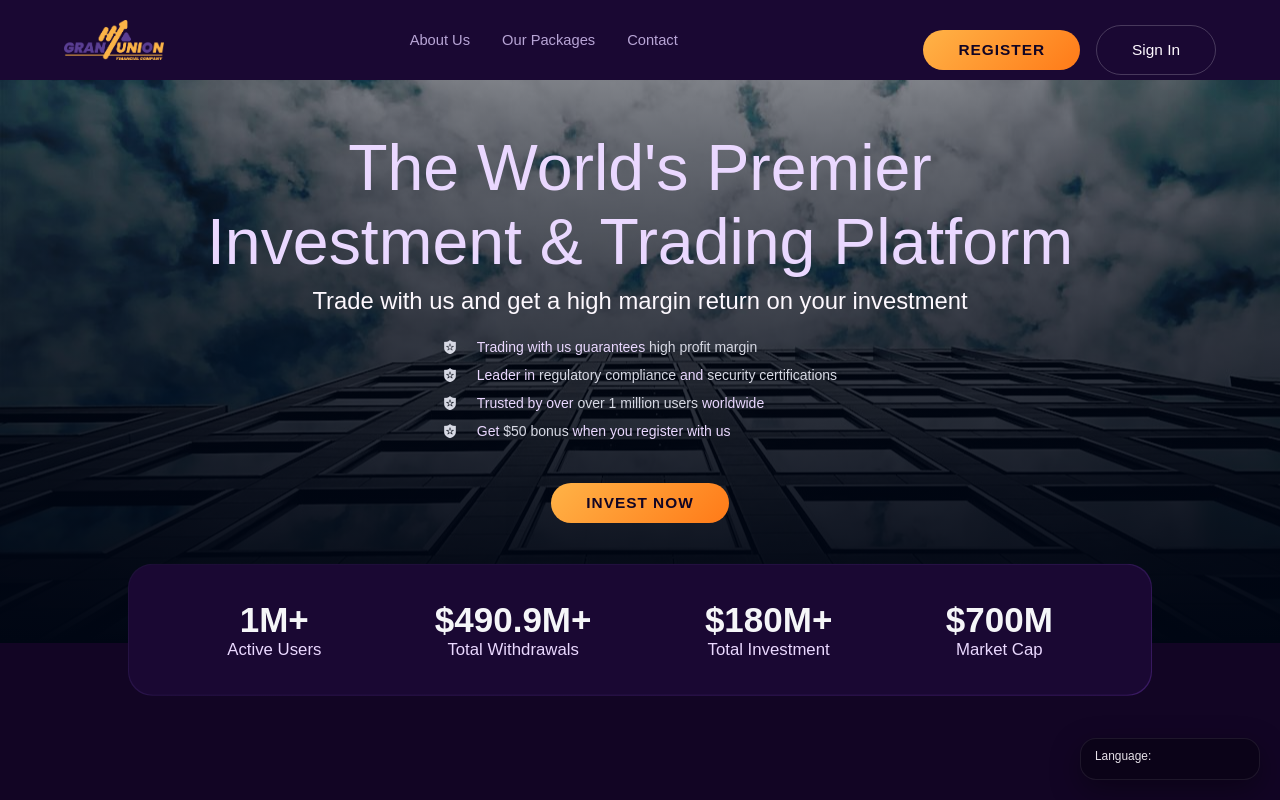
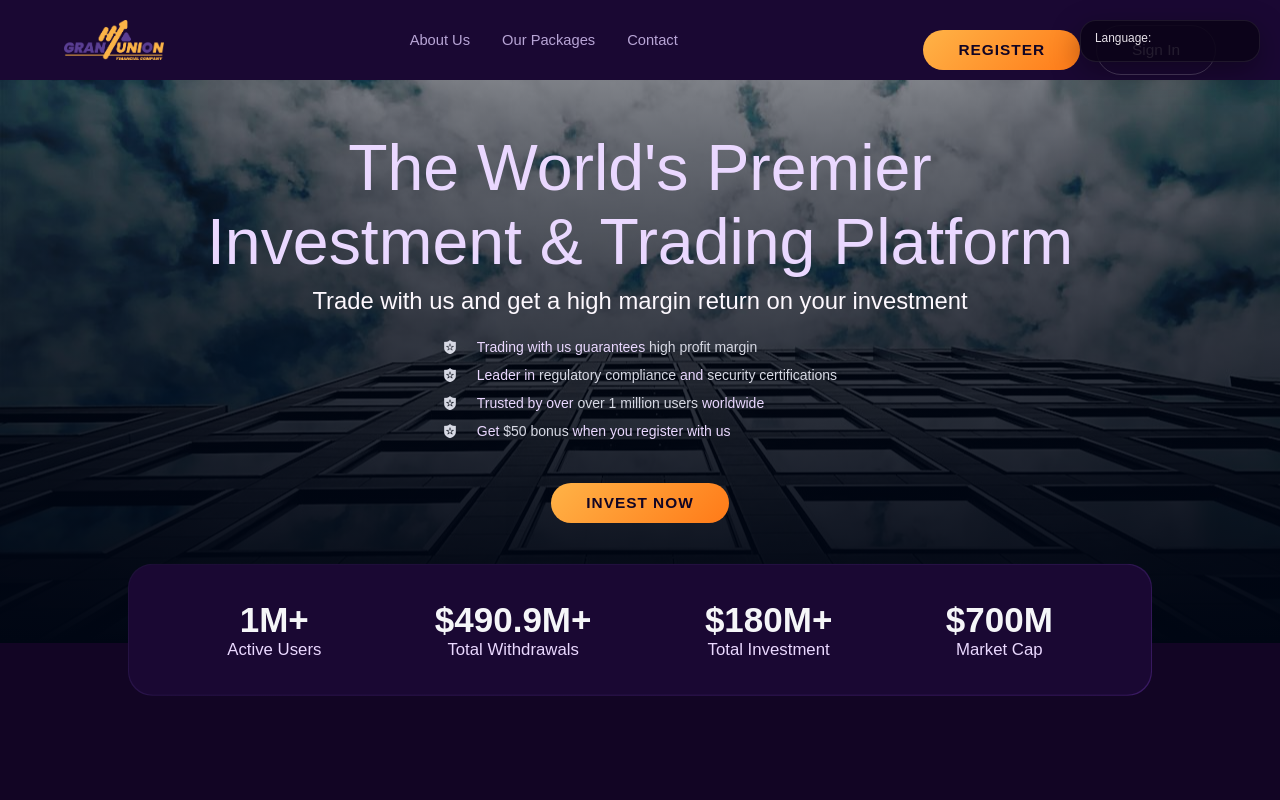
Before and after one commit to Pelumipecky/Topgrantinvestment, a Next.js app: page / in a window 1280 px wide. Built offline with nearby package versions, Linux system fonts and the light colour scheme; no server answers.

Commit message:
UI: move translate widget to top-right

```diff
--- a/src/styles/global.css
+++ b/src/styles/global.css
@@ -475,7 +475,7 @@ select:-webkit-autofill {
 
 .translate-widget {
   position: fixed;
-  bottom: 20px;
+  top: 20px;
   right: 20px;
   background: rgba(12, 4, 24, 0.9);
   border: 1px solid rgba(255,255,255,0.08);
@@ -522,3 +522,10 @@ select:-webkit-autofill {
   background-color: transparent;
   border: none !important;
 }
+
+/* Hide translate widget on very small screens to avoid covering inputs/buttons */
+@media screen and (max-width: 420px) {
+  .translate-widget {
+    display: none !important;
+  }
+}
```
